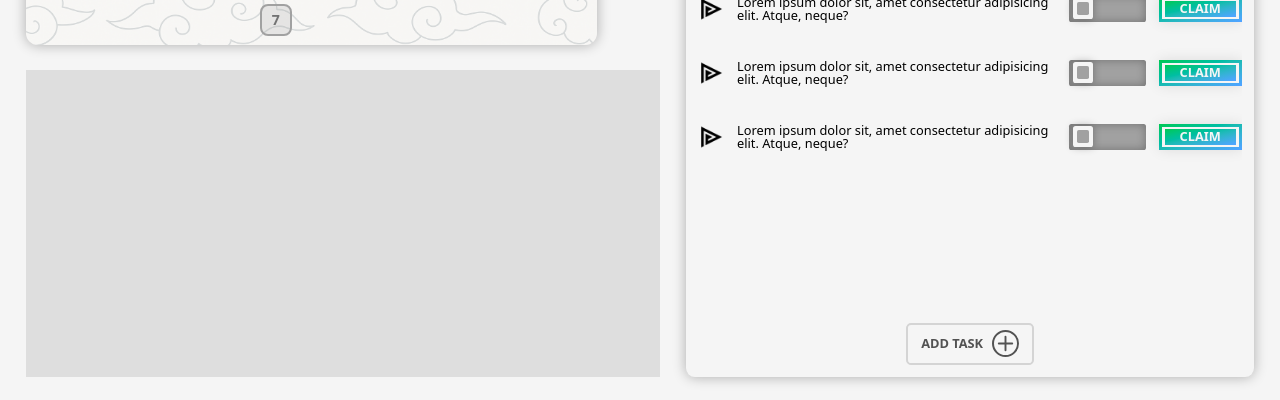
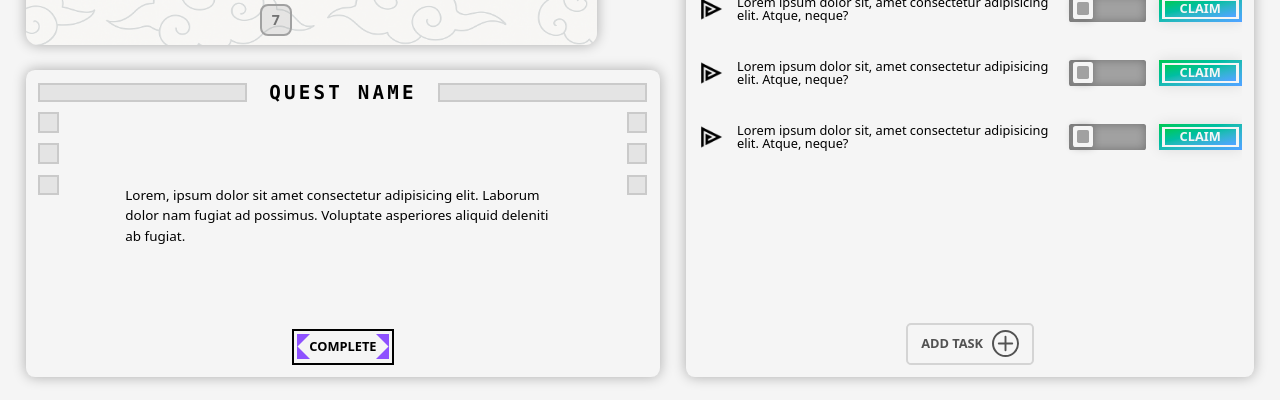
Before and after one commit to Ishpreet9/XARELYTH, a React (Vite) app in the folder frontend/: page /lobby in a window 1280 px wide. Shown: the part 397-797 px from the top of the page. Built offline with nearby package versions, Linux system fonts and the light colour scheme.

Commit message:
special quests

```diff
--- a/frontend/src/pages/Lobby.jsx
+++ b/frontend/src/pages/Lobby.jsx
@@ -2,10 +2,11 @@ import React, { useState } from 'react'
 import Navbar from '../components/Navbar'
 import { assets } from '../assets/assets'
 import { FiPlus } from "react-icons/fi";
+import { VscTriangleRight } from "react-icons/vsc";
 
 const Lobby = () => {
 
-  const [toggle,setToggle] = useState(false);
+  const [toggle, setToggle] = useState(false);
 
   return (
     <div className='flex flex-row items-start p-[1vw] w-screen h-screen bg-neutral-100'>
@@ -107,8 +108,48 @@ const Lobby = () => {
           </div>
         </div>
         {/* special quests */}
-        <div className='bg-neutral-300/70 w-full flex-1'>
-
+        <div className='flex flex-col justify-between items-center w-full flex-1 p-[1vw] bg-neutral-100 rounded-[0.7vw] shadow-[0_0_13px_rgba(0,0,0,0.3)]'>
+          {/* quest name part */}
+          <div className='relative flex justify-center items-center w-full'>
+            {/* main div and text part */}
+            <div className='bg-neutral-300 opacity-50 border-2 border-neutral-400 flex-1 h-full'></div>
+            <span className='px-[1.7vw] bg-neutral-100 leading-none text-[1.5vw] font-semibold font-mono tracking-[0.25vw]'>QUEST NAME</span>
+            <div className='bg-neutral-300 opacity-50 border-2 border-neutral-400 flex-1 h-full'></div>
+            {/* left divs */}
+            <div className='absolute flex flex-col gap-[0.85vw] w-[1.6vw] left-0 top-[150%]'>
+              <div className='bg-neutral-300 opacity-50 border-2 border-neutral-400 w-full h-[1.6vw]'></div>
+              <div className='bg-neutral-300 opacity-50 border-2 border-neutral-400 w-full h-[1.6vw]'></div>
+              <div className='bg-neutral-300 opacity-50 border-2 border-neutral-400 w-full h-[1.6vw]'></div>
+            </div>
+            {/* right divs */}
+            <div className='absolute flex flex-col gap-[0.85vw] w-[1.6vw] right-0 top-[150%]'>
+              <div className='bg-neutral-300 opacity-50 border-2 border-neutral-400 w-full h-[1.6vw]'></div>
+              <div className='bg-neutral-300 opacity-50 border-2 border-neutral-400 w-full h-[1.6vw]'></div>
+              <div className='bg-neutral-300 opacity-50 border-2 border-neutral-400 w-full h-[1.6vw]'></div>
+            </div>
+          </div>
+          {/* quest description */}
+          <div className='w-[34vw] text-[1.05vw]'>
+            Lorem, ipsum dolor sit amet consectetur adipisicing elit. Laborum dolor nam fugiat ad possimus. Voluptate asperiores aliquid deleniti ab fugiat.
+          </div>
+          {/* claim rewards button */}
+          <button className='relative border-2 px-[1.2vw] py-[0.5vw] text-[1vw] font-bold cursor-pointer group overflow-hidden'>
+              <div class="absolute z-10 top-[0.25vw] left-[0.25vw] group-hover:rotate-180 w-0 h-0 border-t-[13px] border-t-violet-500 group-hover:border-t-neutral-100 border-r-[13px] border-r-transparent transition-all duration-500"></div>
+              <div class="absolute z-10 top-[0.25vw] right-[0.25vw] group-hover:-rotate-90 rotate-90 w-0 h-0 border-t-[13px] border-t-violet-500 group-hover:border-t-neutral-100 border-r-[13px] border-r-transparent transition-all duration-500"></div>
+              <div class="absolute z-10 bottom-[0.25vw] left-[0.25vw] group-hover:-rotate-270 -rotate-90 w-0 h-0 border-t-[13px] border-t-violet-500 group-hover:border-t-neutral-100 border-r-[13px] border-r-transparent transition-all duration-500"></div>
+              <div class="absolute z-10 bottom-[0.25vw] right-[0.25vw] group-hover:rotate-0 -rotate-180 w-0 h-0 border-t-[13px] border-t-violet-500 group-hover:border-t-neutral-100 border-r-[13px] border-r-transparent transition-all duration-500"></div>
+              <div className='absolute w-0 opacity-20 group-hover:opacity-100 group-hover:w-[9vw] h-0 group-hover:h-[7vh] bg-violet-400 top-[50%] -translate-y-[50%] left-[50%] -translate-x-[50%] transition-all duration-1000'></div>
+            <span className='relative z-20 text-black group-hover:text-neutral-100 transition-color duration-500'>COMPLETE</span>
+          </button>
+          {/* <button className='border-2 px-[0.3vw] py-[0.3vw] text-[1vw] font-bold cursor-pointer group'>
+            <div className='relative bg-neutral- px-[0.9vw] py-[0.4vw] overflow-hidden'>
+              <VscTriangleRight className='absolute group-hover:scale-[30] rotate-225 group-hover:rotate-405 text-purple-400 -top-[0.3vw] -left-[0.3vw] transition-all duration-1000'/>
+              <VscTriangleRight className='absolute group-hover:scale-[30] -rotate-45 group-hover:-rotate-225 text-purple-400 -top-[0.3vw] -right-[0.3vw] transition-all duration-1000'/>
+              <VscTriangleRight className='absolute group-hover:scale-[30] rotate-135 group-hover:-rotate-45 text-purple-400 -bottom-[0.3vw] -left-[0.3vw] transition-all duration-1000'/>
+              <VscTriangleRight className='absolute group-hover:scale-[30] rotate-45 group-hover:rotate-225 text-purple-400 -bottom-[0.3vw] -right-[0.3vw] transition-all duration-1000'/>
+              <span className='relative z-20 text-black group-hover:text-neutral-100 transition-color duration-500'>COMPLETE</span>
+            </div>
+          </button> */}
         </div>
       </div>
       {/* right part */}
@@ -118,7 +159,7 @@ const Lobby = () => {
           <div className='flex flex-col h-[78%] justify-center items-center w-full gap-[2vw]'>
             {/* title part */}
             <div className='relative w-[25vw]'>
-              <img src={assets.text_bg} alt="" className='w-full h-full opacity-60'/>
+              <img src={assets.text_bg} alt="" className='w-full h-full opacity-60' />
               <span className='absolute inset-0 tracking-[0.6vw] flex justify-start ml-[3vw] leading-none top-[0.17vw] items-center text-neutral-100 font-semibold text-[1.15vw] font-mono'>DAILY TASKS</span>
             </div>
             {/* tasks */}
@@ -127,14 +168,14 @@ const Lobby = () => {
               <div className='flex justify-between w-full'>
                 {/* bullet point */}
                 <div className='flex items-center'>
-                  <img src={assets.triangle} alt="" className='w-[2vw] rotate-90'/>
+                  <img src={assets.triangle} alt="" className='w-[2vw] rotate-90' />
                 </div>
                 {/* task */}
                 <span className='flex justify-starrt px-[1vw] items-center leading-none flex-1 text-[1vw]'>Lorem ipsum dolor sit, amet consectetur adipisicing elit. Atque, neque?</span>
                 {/* toggle button and claim */}
                 <div className='flex justify-center items-center gap-[1vw]'>
                   {/* toggle */}
-                  <button onClick={()=>setToggle(!toggle)} className={`relative h-full w-[6vw] ${toggle ? 'bg-green-500' : 'bg-neutral-400'} p-[0.25vw] rounded-[0.2vw] cursor-pointer shadow-[inset_0_0_10px_rgba(0,0,0,0.3)]`}>
+                  <button onClick={() => setToggle(!toggle)} className={`relative h-full w-[6vw] ${toggle ? 'bg-green-500' : 'bg-neutral-400'} p-[0.25vw] rounded-[0.2vw] cursor-pointer shadow-[inset_0_0_10px_rgba(0,0,0,0.3)]`}>
                     <span className={`text-white text-[0.7vw] font-bold absolute left-[0.3vw] top-[50%] -translate-y-1/2 ${toggle ? 'opacity-100' : 'opacity-0'} transition-all duration-500`}>COMPLETE</span>
                     <div className={`absolute flex justify-evenly items-center top-[0.17vw] ${toggle ? 'left-[4.1vw] bg-gradient-to-br from-white to-neutral-200 border-2 border-white' : 'left-[0.26vw] bg-neutral-100'} h-[80%] w-[1.6vw] rounded-[0.2vw] shadow-[0_0_9px_rgba(0,0,0,0.3)] transition-all duration-500`}>
                       <div className={`${toggle ? 'w-[0%] h-[0%] bg-green-400' : 'w-[60%] h-[60%] bg-neutral-400'} rounded-[0.14vw] transition-all duration-500`}></div>
@@ -155,14 +196,14 @@ const Lobby = () => {
               <div className='flex justify-between w-full'>
                 {/* bullet point */}
                 <div className='flex items-center'>
-                  <img src={assets.triangle} alt="" className='w-[2vw] rotate-90'/>
+                  <img src={assets.triangle} alt="" className='w-[2vw] rotate-90' />
                 </div>
                 {/* task */}
                 <span className='flex justify-starrt px-[1vw] items-center leading-none flex-1 text-[1vw]'>Lorem ipsum dolor sit, amet consectetur adipisicing elit. Atque, neque?</span>
                 {/* toggle button and claim */}
                 <div className='flex justify-center items-center gap-[1vw]'>
                   {/* toggle */}
-                  <button onClick={()=>setToggle(!toggle)} className={`relative h-full w-[6vw] ${toggle ? 'bg-green-500' : 'bg-neutral-400'} p-[0.25vw] rounded-[0.2vw] cursor-pointer shadow-[inset_0_0_10px_rgba(0,0,0,0.3)]`}>
+                  <button onClick={() => setToggle(!toggle)} className={`relative h-full w-[6vw] ${toggle ? 'bg-green-500' : 'bg-neutral-400'} p-[0.25vw] rounded-[0.2vw] cursor-pointer shadow-[inset_0_0_10px_rgba(0,0,0,0.3)]`}>
                     <span className={`text-white text-[0.7vw] font-bold absolute left-[0.3vw] top-[50%] -translate-y-1/2 ${toggle ? 'opacity-100' : 'opacity-0'} transition-all duration-500`}>COMPLETE</span>
                     <div className={`absolute flex justify-evenly items-center top-[0.17vw] ${toggle ? 'left-[4.1vw] bg-gradient-to-br from-white to-neutral-200 border-2 border-white' : 'left-[0.26vw] bg-neutral-100'} h-[80%] w-[1.6vw] rounded-[0.2vw] shadow-[0_0_9px_rgba(0,0,0,0.3)] transition-all duration-500`}>
                       <div className={`${toggle ? 'w-[0%] h-[0%] bg-green-400' : 'w-[60%] h-[60%] bg-neutral-400'} rounded-[0.14vw] transition-all duration-500`}></div>
@@ -182,14 +223,14 @@ const Lobby = () => {
               <div className='flex justify-between w-full'>
                 {/* bullet point */}
                 <div className='flex items-center'>
-                  <img src={assets.triangle} alt="" className='w-[2vw] rotate-90'/>
+                  <img src={assets.triangle} alt="" className='w-[2vw] rotate-90' />
                 </div>
                 {/* task */}
                 <span className='flex justify-starrt px-[1vw] items-center leading-none flex-1 text-[1vw]'>Lorem ipsum dolor sit, amet consectetur adipisicing elit. Atque, neque?</span>
                 {/* toggle button and claim */}
                 <div className='flex justify-center items-center gap-[1vw]'>
                   {/* toggle */}
-                  <button onClick={()=>setToggle(!toggle)} className={`relative h-full w-[6vw] ${toggle ? 'bg-green-500' : 'bg-neutral-400'} p-[0.25vw] rounded-[0.2vw] cursor-pointer shadow-[inset_0_0_10px_rgba(0,0,0,0.3)]`}>
+                  <button onClick={() => setToggle(!toggle)} className={`relative h-full w-[6vw] ${toggle ? 'bg-green-500' : 'bg-neutral-400'} p-[0.25vw] rounded-[0.2vw] cursor-pointer shadow-[inset_0_0_10px_rgba(0,0,0,0.3)]`}>
                     <span className={`text-white text-[0.7vw] font-bold absolute left-[0.3vw] top-[50%] -translate-y-1/2 ${toggle ? 'opacity-100' : 'opacity-0'} transition-all duration-500`}>COMPLETE</span>
                     <div className={`absolute flex justify-evenly items-center top-[0.17vw] ${toggle ? 'left-[4.1vw] bg-gradient-to-br from-white to-neutral-200 border-2 border-white' : 'left-[0.26vw] bg-neutral-100'} h-[80%] w-[1.6vw] rounded-[0.2vw] shadow-[0_0_9px_rgba(0,0,0,0.3)] transition-all duration-500`}>
                       <div className={`${toggle ? 'w-[0%] h-[0%] bg-green-400' : 'w-[60%] h-[60%] bg-neutral-400'} rounded-[0.14vw] transition-all duration-500`}></div>
@@ -209,14 +250,14 @@ const Lobby = () => {
               <div className='flex justify-between w-full'>
                 {/* bullet point */}
                 <div className='flex items-center'>
-                  <img src={assets.triangle} alt="" className='w-[2vw] rotate-90'/>
+                  <img src={assets.triangle} alt="" className='w-[2vw] rotate-90' />
                 </div>
                 {/* task */}
                 <span className='flex justify-starrt px-[1vw] items-center leading-none flex-1 text-[1vw]'>Lorem ipsum dolor sit, amet consectetur adipisicing elit. Atque, neque?</span>
                 {/* toggle button and claim */}
                 <div className='flex justify-center items-center gap-[1vw]'>
                   {/* toggle */}
-                  <button onClick={()=>setToggle(!toggle)} className={`relative h-full w-[6vw] ${toggle ? 'bg-green-500' : 'bg-neutral-400'} p-[0.25vw] rounded-[0.2vw] cursor-pointer shadow-[inset_0_0_10px_rgba(0,0,0,0.3)]`}>
+                  <button onClick={() => setToggle(!toggle)} className={`relative h-full w-[6vw] ${toggle ? 'bg-green-500' : 'bg-neutral-400'} p-[0.25vw] rounded-[0.2vw] cursor-pointer shadow-[inset_0_0_10px_rgba(0,0,0,0.3)]`}>
                     <span className={`text-white text-[0.7vw] font-bold absolute left-[0.3vw] top-[50%] -translate-y-1/2 ${toggle ? 'opacity-100' : 'opacity-0'} transition-all duration-500`}>COMPLETE</span>
                     <div className={`absolute flex justify-evenly items-center top-[0.17vw] ${toggle ? 'left-[4.1vw] bg-gradient-to-br from-white to-neutral-200 border-2 border-white' : 'left-[0.26vw] bg-neutral-100'} h-[80%] w-[1.6vw] rounded-[0.2vw] shadow-[0_0_9px_rgba(0,0,0,0.3)] transition-all duration-500`}>
                       <div className={`${toggle ? 'w-[0%] h-[0%] bg-green-400' : 'w-[60%] h-[60%] bg-neutral-400'} rounded-[0.14vw] transition-all duration-500`}></div>
@@ -236,14 +277,14 @@ const Lobby = () => {
               <div className='flex justify-between w-full'>
                 {/* bullet point */}
                 <div className='flex items-center'>
-                  <img src={assets.triangle} alt="" className='w-[2vw] rotate-90'/>
+                  <img src={assets.triangle} alt="" className='w-[2vw] rotate-90' />
                 </div>
                 {/* task */}
                 <span className='flex justify-starrt px-[1vw] items-center leading-none flex-1 text-[1vw]'>Lorem ipsum dolor sit, amet consectetur adipisicing elit. Atque, neque?</span>
                 {/* toggle button and claim */}
                 <div className='flex justify-center items-center gap-[1vw]'>
                   {/* toggle */}
-                  <button onClick={()=>setToggle(!toggle)} className={`relative h-full w-[6vw] ${toggle ? 'bg-green-500' : 'bg-neutral-400'} p-[0.25vw] rounded-[0.2vw] cursor-pointer shadow-[inset_0_0_10px_rgba(0,0,0,0.3)]`}>
+                  <button onClick={() => setToggle(!toggle)} className={`relative h-full w-[6vw] ${toggle ? 'bg-green-500' : 'bg-neutral-400'} p-[0.25vw] rounded-[0.2vw] cursor-pointer shadow-[inset_0_0_10px_rgba(0,0,0,0.3)]`}>
                     <span className={`text-white text-[0.7vw] font-bold absolute left-[0.3vw] top-[50%] -translate-y-1/2 ${toggle ? 'opacity-100' : 'opacity-0'} transition-all duration-500`}>COMPLETE</span>
                     <div className={`absolute flex justify-evenly items-center top-[0.17vw] ${toggle ? 'left-[4.1vw] bg-gradient-to-br from-white to-neutral-200 border-2 border-white' : 'left-[0.26vw] bg-neutral-100'} h-[80%] w-[1.6vw] rounded-[0.2vw] shadow-[0_0_9px_rgba(0,0,0,0.3)] transition-all duration-500`}>
                       <div className={`${toggle ? 'w-[0%] h-[0%] bg-green-400' : 'w-[60%] h-[60%] bg-neutral-400'} rounded-[0.14vw] transition-all duration-500`}></div>
@@ -263,14 +304,14 @@ const Lobby = () => {
               <div className='flex justify-between w-full'>
                 {/* bullet point */}
                 <div className='flex items-center'>
-                  <img src={assets.triangle} alt="" className='w-[2vw] rotate-90'/>
+                  <img src={assets.triangle} alt="" className='w-[2vw] rotate-90' />
                 </div>
                 {/* task */}
                 <span className='flex justify-starrt px-[1vw] items-center leading-none flex-1 text-[1vw]'>Lorem ipsum dolor sit, amet consectetur adipisicing elit. Atque, neque?</span>
                 {/* toggle button and claim */}
                 <div className='flex justify-center items-center gap-[1vw]'>
                   {/* toggle */}
-                  <button onClick={()=>setToggle(!toggle)} className={`relative h-full w-[6vw] ${toggle ? 'bg-green-500' : 'bg-neutral-400'} p-[0.25vw] rounded-[0.2vw] cursor-pointer shadow-[inset_0_0_10px_rgba(0,0,0,0.3)]`}>
+                  <button onClick={() => setToggle(!toggle)} className={`relative h-full w-[6vw] ${toggle ? 'bg-green-500' : 'bg-neutral-400'} p-[0.25vw] rounded-[0.2vw] cursor-pointer shadow-[inset_0_0_10px_rgba(0,0,0,0.3)]`}>
                     <span className={`text-white text-[0.7vw] font-bold absolute left-[0.3vw] top-[50%] -translate-y-1/2 ${toggle ? 'opacity-100' : 'opacity-0'} transition-all duration-500`}>COMPLETE</span>
                     <div className={`absolute flex justify-evenly items-center top-[0.17vw] ${toggle ? 'left-[4.1vw] bg-gradient-to-br from-white to-neutral-200 border-2 border-white' : 'left-[0.26vw] bg-neutral-100'} h-[80%] w-[1.6vw] rounded-[0.2vw] shadow-[0_0_9px_rgba(0,0,0,0.3)] transition-all duration-500`}>
                       <div className={`${toggle ? 'w-[0%] h-[0%] bg-green-400' : 'w-[60%] h-[60%] bg-neutral-400'} rounded-[0.14vw] transition-all duration-500`}></div>
@@ -290,14 +331,14 @@ const Lobby = () => {
               <div className='flex justify-between w-full'>
                 {/* bullet point */}
                 <div className='flex items-center'>
-                  <img src={assets.triangle} alt="" className='w-[2vw] rotate-90'/>
+                  <img src={assets.triangle} alt="" className='w-[2vw] rotate-90' />
                 </div>
                 {/* task */}
                 <span className='flex justify-starrt px-[1vw] items-center leading-none flex-1 text-[1vw]'>Lorem ipsum dolor sit, amet consectetur adipisicing elit. Atque, neque?</span>
                 {/* toggle button and claim */}
                 <div className='flex justify-center items-center gap-[1vw]'>
                   {/* toggle */}
-                  <button onClick={()=>setToggle(!toggle)} className={`relative h-full w-[6vw] ${toggle ? 'bg-green-500' : 'bg-neutral-400'} p-[0.25vw] rounded-[0.2vw] cursor-pointer shadow-[inset_0_0_10px_rgba(0,0,0,0.3)]`}>
+                  <button onClick={() => setToggle(!toggle)} className={`relative h-full w-[6vw] ${toggle ? 'bg-green-500' : 'bg-neutral-400'} p-[0.25vw] rounded-[0.2vw] cursor-pointer shadow-[inset_0_0_10px_rgba(0,0,0,0.3)]`}>
                     <span className={`text-white text-[0.7vw] font-bold absolute left-[0.3vw] top-[50%] -translate-y-1/2 ${toggle ? 'opacity-100' : 'opacity-0'} transition-all duration-500`}>COMPLETE</span>
                     <div className={`absolute flex justify-evenly items-center top-[0.17vw] ${toggle ? 'left-[4.1vw] bg-gradient-to-br from-white to-neutral-200 border-2 border-white' : 'left-[0.26vw] bg-neutral-100'} h-[80%] w-[1.6vw] rounded-[0.2vw] shadow-[0_0_9px_rgba(0,0,0,0.3)] transition-all duration-500`}>
                       <div className={`${toggle ? 'w-[0%] h-[0%] bg-green-400' : 'w-[60%] h-[60%] bg-neutral-400'} rounded-[0.14vw] transition-all duration-500`}></div>
@@ -323,7 +364,7 @@ const Lobby = () => {
               <button className='flex justify-center items-center gap-[0.7vw] bg-neutral-100 border-2 border-neutral-300 px-[1vw] py-[0.43vw] rounded-[0.4vw] cursor-pointer group hover:border-neutral-400 transition-color duration-300'>
                 <span className='text-[1vw] font-bold text-neutral-600'>ADD TASK</span>
                 <span className='flex justify-center items-center border-2 border-neutral-600 rounded-full group-hover:bg-neutral-200 transition-color duration-300'>
-                  <FiPlus size={23} className='text-neutral-600 group-hover:rotate-90 transition-all duration-500'/>
+                  <FiPlus size={23} className='text-neutral-600 group-hover:rotate-90 transition-all duration-500' />
                 </span>
               </button>
             </div>
```
Lines whose indentation alone changed are shown as unchanged.
